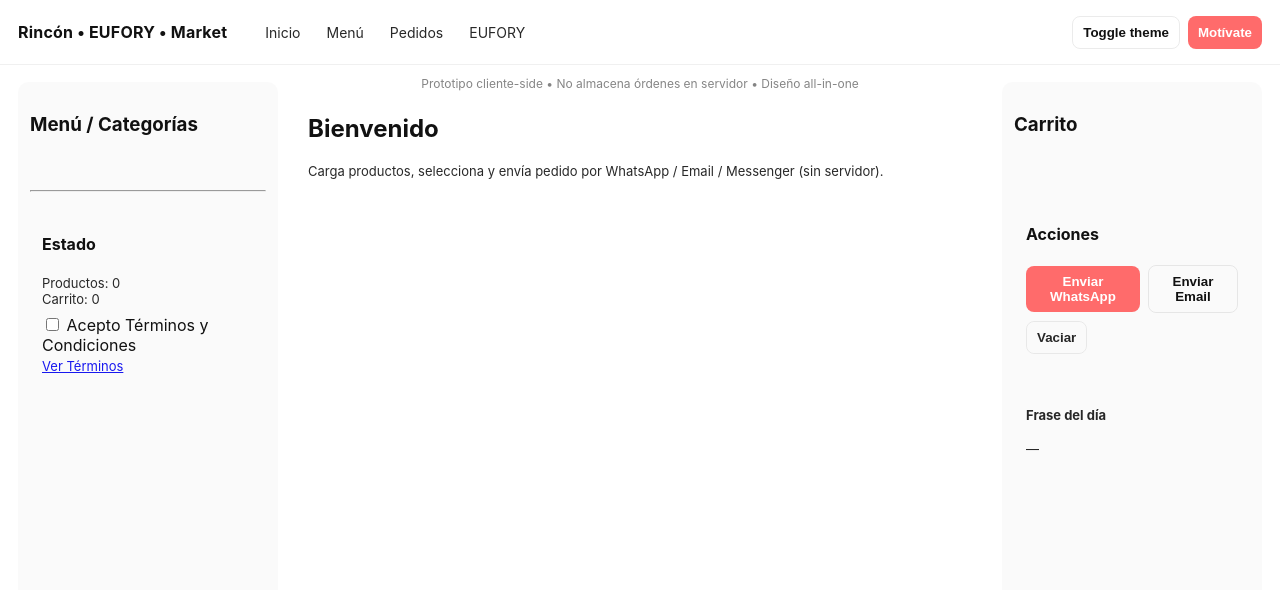
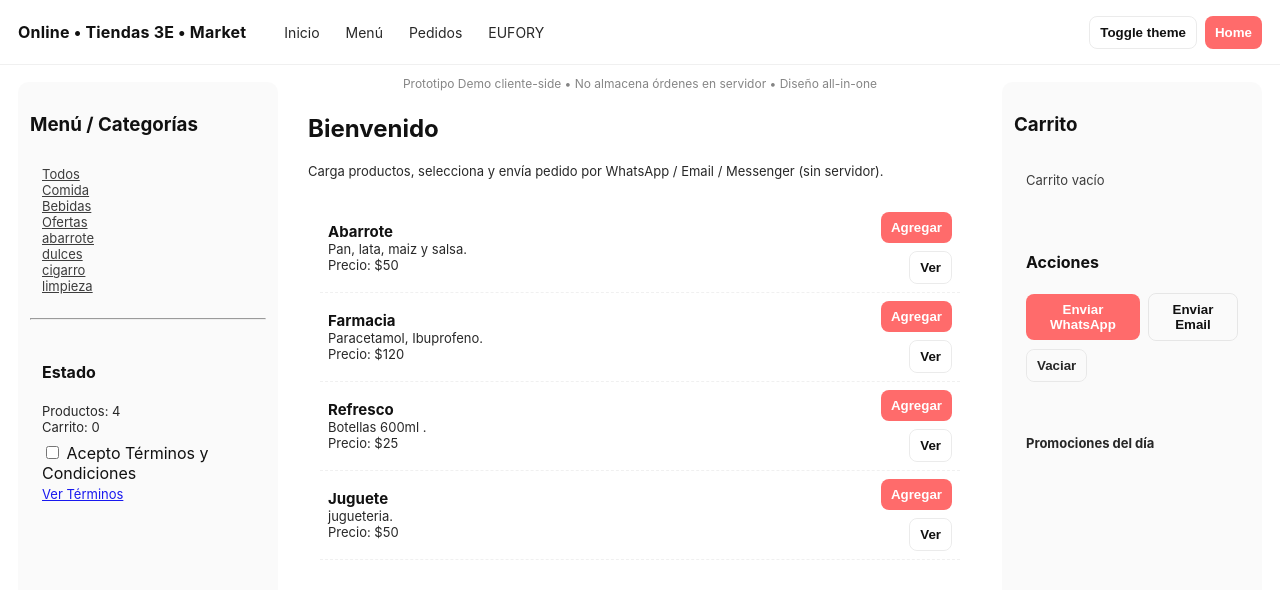
Before and after one commit to Tiendas3E/market-online, a plain HTML site: page index.html in a window 1280 px wide. Drawn offline with Linux system fonts and the light colour scheme.

Commit message:
Update index.html

```diff
--- a/index.html
+++ b/index.html
@@ -112,7 +112,7 @@
 
 <!-- NAVBAR -->
 <nav>
-  <div class="brand">Rincón • EUFORY • Market</div>
+  <div class="brand"> Online • Tiendas 3E • Market</div>
 
   <div class="navlinks" id="navlinks">
     <!-- Links generados por JS -->
@@ -120,7 +120,7 @@
 
   <div style="margin-left:auto;display:flex;gap:8px">
     <button class="btn secondary" id="themeToggle">Toggle theme</button>
-    <button class="btn" onclick="showRandomPhrase()">Motívate</button>
+    <button class="btn" onclick="showRandomPhrase()"> Home </button>
   </div>
 </nav>
 
@@ -173,7 +173,7 @@
     </div>
 
     <div class="card small">
-      <h4>Frase del día</h4>
+      <h4>Promociones del día</h4>
       <div id="phraseBox">—</div>
     </div>
   </aside>
@@ -182,7 +182,7 @@
 
 <!-- FOOTER -->
 <footer>
-  <div class="meta">Prototipo cliente-side • No almacena órdenes en servidor • Diseño all-in-one</div>
+  <div class="meta">Prototipo Demo cliente-side • No almacena órdenes en servidor • Diseño all-in-one</div>
 </footer>
 
 <!-- SCRIPTS: todo en un solo bloque para que lo entiendas fácil -->
@@ -191,19 +191,19 @@
    DATOS EMBED (simulan products.json / components)
    ----------------------- */
 
-/*
+
 const DATA = {
   products: [
-    { id:"p001", name:"Hamburguesa Clásica", price:50, desc:"Pan, carne, queso y salsa.", cat:"Comida" },
-    { id:"p002", name:"Pizza Mediana", price:120, desc:"Pepperoni, extra queso.", cat:"Comida" },
-    { id:"p003", name:"Café Expreso", price:25, desc:"Taza pequeña.", cat:"Bebidas" },
-    { id:"p004", name:"Combo Hada", price:180, desc:"Hamburguesa + papas + bebida.", cat:"Ofertas" }
+    { id:"p001", name:"Abarrote", price:50, desc:"Pan, lata, maiz y salsa.", cat:"Comida" },
+    { id:"p002", name:"Farmacia", price:120, desc:"Paracetamol, Ibuprofeno.", cat:"Medicamento" },
+    { id:"p003", name:"Refresco", price:25, desc:"Botellas 600ml .", cat:"Bebidas" },
+    { id:"p004", name:"Juguete", price:50, desc:"jugueteria.", cat:"Ofertas" }
   ],
-  categories: ["Todos","Comida","Bebidas","Ofertas"],
+  categories: ["Todos","Comida","Bebidas","Ofertas","abarrote","dulces","cigarro","limpieza"],
   phrases: [
-    "VALOR. No por lo que logras, sino por lo que aguantas sin rendirte.",
-    "VALÓRATE. No porque te vean, sino porque sabes lo que diste.",
-    "A veces dolido, pero nunca vacío."
+    "",
+    "",
+    ""
   ],
   terms: `TÉRMINOS DE PEDIDO — Al seleccionar "Pago en efectivo" y enviar el pedido, el cliente acepta pagar la totalidad al recibirlo. El sistema actúa solo como interfaz de pedido; el restaurante confirmará disponibilidad y entrega. Cancelaciones posteriores pueden no ser aceptadas.`
 };
```
